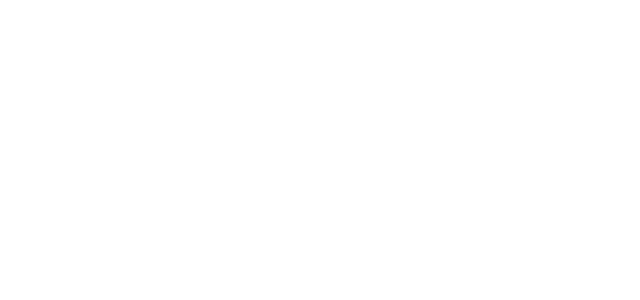
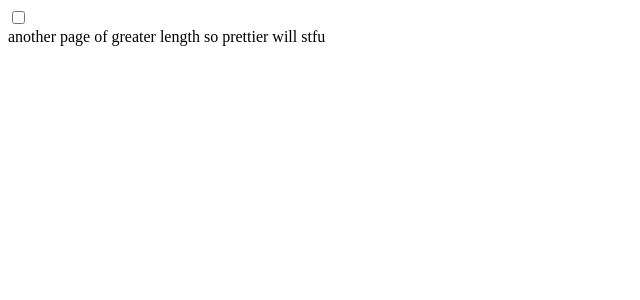
Before and after one commit to jeffprinty/doomsday-calendar-quiz, a React (Vite) app: page /doomsday-calendar-quiz/info in a window 1280 px wide. Before the commit this address had no page. Shown: the top 300 px of the page, without its empty margins (0-640 px from the left). Built offline with nearby package versions, Linux system fonts and the light colour scheme; the HTML template or start-up script is replaced by a standard one.

Commit message:
routes p much working

```diff
--- a/src/app.tsx
+++ b/src/app.tsx
@@ -13,7 +13,7 @@ function App() {
     >
       <main className='flex h-screen w-screen flex-col items-center justify-center bg-primary text-color'>
         <Routes>
-          <Route path='/doomsday-calendar-quiz' element={<DoomsdayQuiz />} />
+          <Route path='/doomsday-calendar-quiz/*' element={<DoomsdayQuiz />} />
         </Routes>
       </main>
     </BrowserRouter>
--- a/src/components/doomsday-quiz.tsx
+++ b/src/components/doomsday-quiz.tsx
@@ -228,7 +228,7 @@ const DoomsdayQuizContainer = () => {
           }
         />
         <Route
-          path='/doomsday-calendar-quiz/info'
+          path='/info'
           element={<div>another page of greater length so prettier will stfu</div>}
         />
       </Routes>
```
Also changed, not shown: 1 other file (tests, documents, lock files or other folders).
